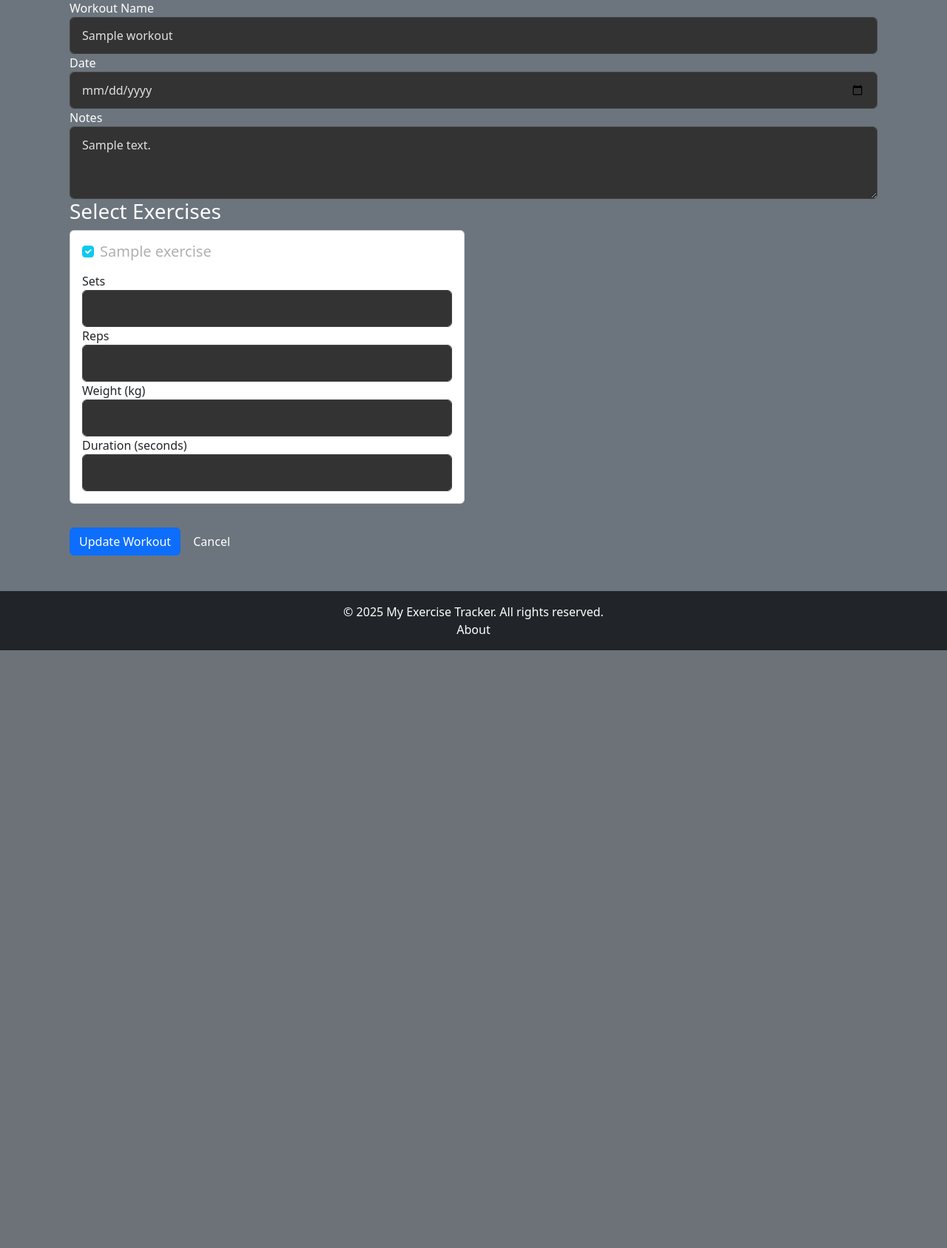
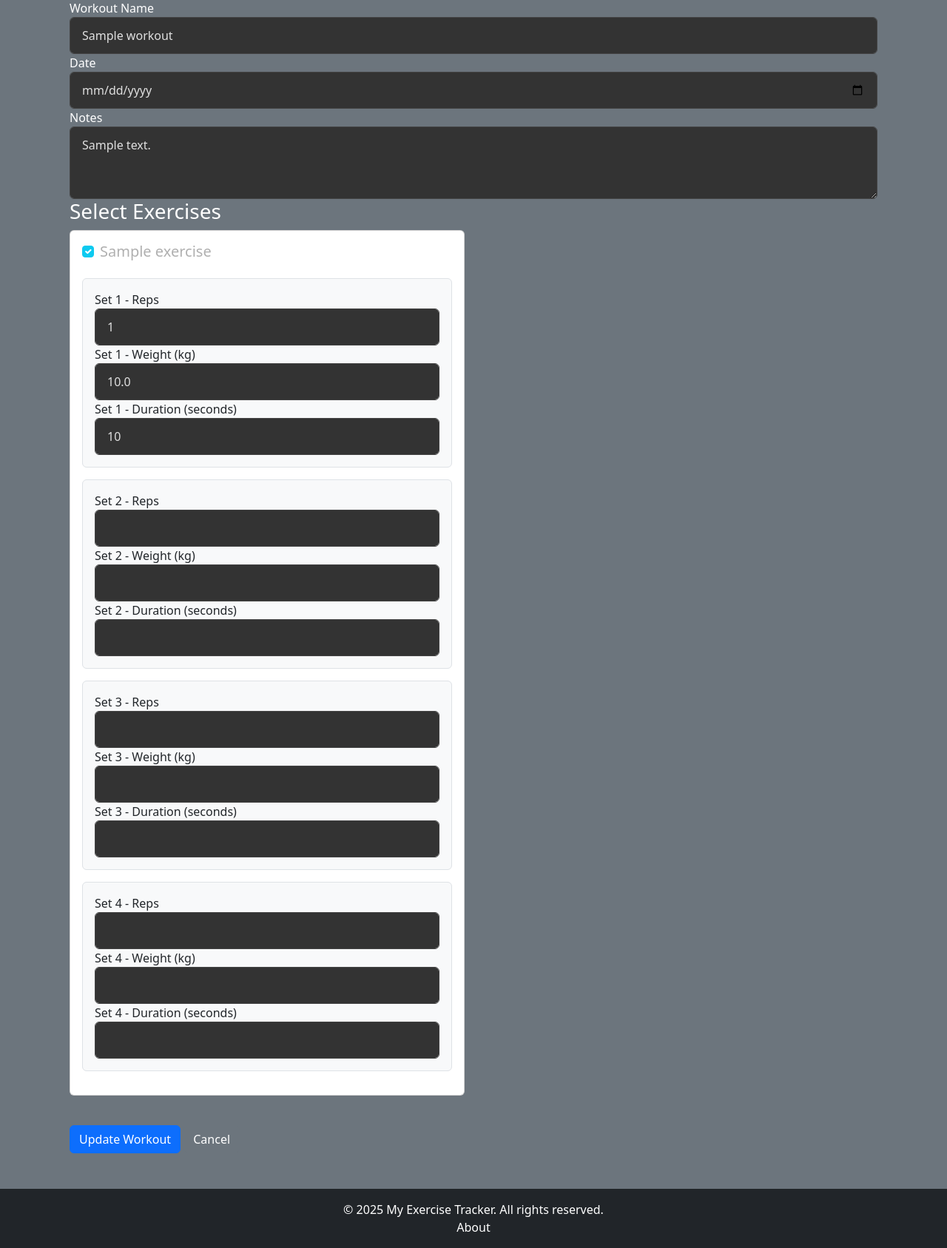
Before and after one commit to elianpullen/webtech, a Flask app: page /workout/edit/1/ in a window 1280 px wide. Shown: the part 167-1854 px from the top of the page at 74% size. Before the commit the page ends 1046 px from the top, so only its background shows below. Run offline with Flask 3, Linux system fonts and the light colour scheme; a user stored in the database is signed in; tables that the repository leaves empty hold one stand-in row (values such as "Sample post"); parts of the project's set-up code (start-up, migrations or seed data) failed here and were passed over.

Commit message:
fix: workout.edit bug

```diff
--- a/app/routes.py
+++ b/app/routes.py
@@ -129,9 +129,8 @@ def add_workout():
 def delete_workout(id):
     workout = Workout.query.get_or_404(id)
 
-    # Permission check
-    if workout.user_id != current_user.id and not current_user.is_admin:
-        flash('You do not have permission to delete this workout', 'danger')
+    # Check if the user is the owner of the workout
+    if workout.user_id != current_user.id:
         return redirect(url_for('main.workouts'))
 
     # Let SQLAlchemy handle all cascading deletes
@@ -146,44 +145,57 @@ def delete_workout(id):
 def edit_workout(id):
     workout = Workout.query.get_or_404(id)
 
-    # Check if the workout belongs to the current user
-    if workout.user_id != current_user.id and not current_user.is_admin:
-        flash('You do not have permission to edit this workout', 'danger')
+    # Check if the user is the owner of the workout
+    if workout.user_id != current_user.id:
         return redirect(url_for('main.workouts'))
 
     exercises = Exercise.query.all()
+
+    # Mapping existing exercises and sets
     workout_exercises = {we.exercise_id: we for we in workout.workout_exercises}
+    workout_sets = {}
+    for we in workout.workout_exercises:
+        sets = ExerciseSet.query.filter_by(workout_exercise_id=we.id).order_by(ExerciseSet.set_number).all()
+        workout_sets[we.exercise_id] = sets
 
     if request.method == 'POST':
         workout.name = request.form.get('name')
         workout.date = request.form.get('date')
         workout.note = request.form.get('note')
 
-        # Delete existing workout exercises
-        Workout_Exercise.query.filter_by(workout_id=id).delete()
+        # Delete all related ExerciseSets first
+        for we in workout.workout_exercises:
+            ExerciseSet.query.filter_by(workout_exercise_id=we.id).delete()
 
-        # Process selected exercises
-        for key, value in request.form.items():
-            if key.startswith('exercise_'):
-                exercise_id = int(key.split('_')[1])
-                if value == 'on':  # Checkbox is checked
-                    sets = request.form.get(f'sets_{exercise_id}') or 0
-                    reps = request.form.get(f'reps_{exercise_id}') or 0
-                    weight = request.form.get(f'weight_{exercise_id}') or 0
-                    duration = request.form.get(f'duration_{exercise_id}') or 0
+        # Then delete workout_exercises
+        Workout_Exercise.query.filter_by(workout_id=workout.id).delete()
 
-                    workout_exercise = Workout_Exercise(
-                        workout_id=workout.id,
-                        exercise_id=exercise_id,
-                        sets=sets,
-                        reps=reps,
-                        weight=weight,
-                        duration=duration
-                    )
-                    db.session.add(workout_exercise)
+        db.session.flush()  # So we can re-use workout.id safely
+
+        # Recreate all workout_exercises and sets
+        for exercise in exercises:
+            if request.form.get(f'exercise_{exercise.id}') == 'on':
+                new_we = Workout_Exercise(workout_id=workout.id, exercise_id=exercise.id)
+                db.session.add(new_we)
+                db.session.flush()  # get new_we.id without committing
+
+                for i in range(1, 11):  # Up to 10 sets
+                    reps = request.form.get(f'set_{exercise.id}_{i}_reps')
+                    weight = request.form.get(f'set_{exercise.id}_{i}_weight')
+                    duration = request.form.get(f'set_{exercise.id}_{i}_duration')
+
+                    if reps or weight or duration:
+                        new_set = ExerciseSet(
+                            workout_exercise_id=new_we.id,
+                            set_number=i,
+                            reps=int(reps) if reps else 0,
+                            weight=float(weight) if weight else 0,
+                            duration=int(duration) if duration else 0
+                        )
+                        db.session.add(new_set)
 
         db.session.commit()
         flash('Workout updated successfully!', 'success')
         return redirect(url_for('main.workouts'))
 
-    return render_template('workout/edit.html', workout=workout, exercises=exercises, workout_exercises=workout_exercises)
+    return render_template('workout/edit.html', workout=workout, exercises=exercises, workout_exercises=workout_exercises, workout_sets=workout_sets)
--- a/app/templates/workout/edit.html
+++ b/app/templates/workout/edit.html
@@ -1,64 +1,67 @@
 {% extends 'base.html' %}
-
 {% block content %}
 <div class="container">
     <h1>Edit Workout</h1>
-
     <form method="POST">
         <div class="form-group">
             <label for="name">Workout Name</label>
             <input type="text" class="form-control" id="name" name="name" value="{{ workout.name }}" required>
         </div>
-
         <div class="form-group">
             <label for="date">Date</label>
             <input type="date" class="form-control" id="date" name="date" value="{{ workout.date }}">
         </div>
-
         <div class="form-group">
             <label for="note">Notes</label>
             <textarea class="form-control" id="note" name="note" rows="3">{{ workout.note }}</textarea>
         </div>
-
         <h3>Select Exercises</h3>
-
         <div class="row">
             {% for exercise in exercises %}
-            <div class="col-md-6 mb-3">
+            <div class="col-md-6 mb-4">
                 <div class="card">
                     <div class="card-body">
                         <div class="form-check">
-                            <input class="form-check-input" type="checkbox" id="exercise_{{ exercise.id }}" name="exercise_{{ exercise.id }}"
-                                {% if exercise.id in workout_exercises %} checked {% endif %}>
+                            <input class="form-check-input" type="checkbox" id="exercise_{{ exercise.id }}"
+                                name="exercise_{{ exercise.id }}" {% if exercise.id in workout_exercises %} checked {%
+                                endif %}>
                             <label class="form-check-label" for="exercise_{{ exercise.id }}">
                                 <h5>{{ exercise.name }}</h5>
                             </label>
                         </div>
 
-                        <div class="exercise-details mt-2" id="details_{{ exercise.id }}">
+                        <div class="exercise-details mt-3" id="details_{{ exercise.id }}">
+                            {% set total_sets = workout_sets[exercise.id]|length if exercise.id in workout_sets else 0
+                            %}
+                            {% set max_sets = 4 %}
+
+                            {% for i in range(1, max_sets + 1) %}
+                            {% set existing_set = (workout_sets[exercise.id][i-1] if i <= total_sets else None) %} <div
+                                class="border rounded p-3 mb-3 bg-light">
                                 <div class="form-group">
-                                <label for="sets_{{ exercise.id }}">Sets</label>
-                                <input type="number" class="form-control" id="sets_{{ exercise.id }}" name="sets_{{ exercise.id }}" min="0"
-                                    value="{{ workout_exercises[exercise.id].sets if exercise.id in workout_exercises else 0 }}">
+                                    <label for="set_{{ exercise.id }}_{{ i }}_reps">Set {{ i }} - Reps</label>
+                                    <input type="number" class="form-control" id="set_{{ exercise.id }}_{{ i }}_reps"
+                                        name="set_{{ exercise.id }}_{{ i }}_reps"
+                                        value="{{ existing_set.reps if existing_set else '' }}">
                                 </div>
 
                                 <div class="form-group">
-                                <label for="reps_{{ exercise.id }}">Reps</label>
-                                <input type="number" class="form-control" id="reps_{{ exercise.id }}" name="reps_{{ exercise.id }}" min="0"
-                                    value="{{ workout_exercises[exercise.id].reps if exercise.id in workout_exercises else 0 }}">
+                                    <label for="set_{{ exercise.id }}_{{ i }}_weight">Set {{ i }} - Weight (kg)</label>
+                                    <input type="number" class="form-control" id="set_{{ exercise.id }}_{{ i }}_weight"
+                                        name="set_{{ exercise.id }}_{{ i }}_weight"
+                                        value="{{ existing_set.weight if existing_set else '' }}">
                                 </div>
 
-                            <div class="form-group">
-                                <label for="weight_{{ exercise.id }}">Weight (kg)</label>
-                                <input type="number" class="form-control" id="weight_{{ exercise.id }}" name="weight_{{ exercise.id }}" min="0"
-                                    value="{{ workout_exercises[exercise.id].weight if exercise.id in workout_exercises else 0 }}">
+                                <div class="form-group mb-0">
+                                    <label for="set_{{ exercise.id }}_{{ i }}_duration">Set {{ i }} - Duration
+                                        (seconds)</label>
+                                    <input type="number" class="form-control"
+                                        id="set_{{ exercise.id }}_{{ i }}_duration"
+                                        name="set_{{ exercise.id }}_{{ i }}_duration"
+                                        value="{{ existing_set.duration if existing_set else '' }}">
                                 </div>
-
-                            <div class="form-group">
-                                <label for="duration_{{ exercise.id }}">Duration (seconds)</label>
-                                <input type="number" class="form-control" id="duration_{{ exercise.id }}" name="duration_{{ exercise.id }}" min="0"
-                                    value="{{ workout_exercises[exercise.id].duration if exercise.id in workout_exercises else 0 }}">
                         </div>
+                        {% endfor %}
                     </div>
                 </div>
             </div>
@@ -72,28 +75,20 @@
 </div>
 
 <script>
-    // Show/hide exercise details when checkbox is clicked
-    document.addEventListener('DOMContentLoaded', function() {
-        const checkboxes = document.querySelectorAll('input[type="checkbox"]');
+    // Toggle exercise details visibility based on checkbox
+    document.addEventListener('DOMContentLoaded', function () {
+        const checkboxes = document.querySelectorAll('input[type="checkbox"][id^="exercise_"]');
 
-        checkboxes.forEach(function(checkbox) {
+        checkboxes.forEach(function (checkbox) {
             const id = checkbox.id.split('_')[1];
             const details = document.getElementById('details_' + id);
 
-            // Initially show/hide details based on checkbox state
-            if (checkbox.checked) {
-                details.style.display = 'block';
-            } else {
-                details.style.display = 'none';
-            }
+            const toggleDetails = () => {
+                details.style.display = checkbox.checked ? 'block' : 'none';
+            };
 
-            checkbox.addEventListener('change', function() {
-                if (this.checked) {
-                    details.style.display = 'block';
-                } else {
-                    details.style.display = 'none';
-                }
-            });
+            toggleDetails(); // Initial state
+            checkbox.addEventListener('change', toggleDetails);
         });
     });
 </script>
```
Lines whose indentation alone changed are shown as unchanged.
